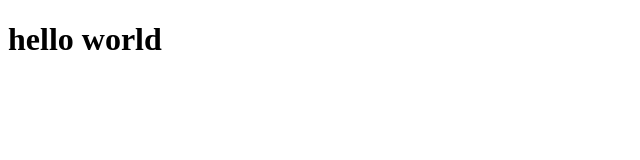
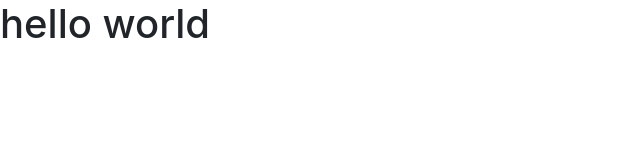
Before and after one commit to kystkyst/kystkyst.github.io, a plain HTML site: page index.html in a window 1280 px wide. Shown: the whole page, without its empty margins (0-640 px from the left). Drawn offline with nearby package versions, Linux system fonts and the light colour scheme.

Commit message:
Add files via upload

```diff
--- a/index.html
+++ b/index.html
@@ -3,6 +3,7 @@
 <head>
     <meta charset="UTF-8">
     <meta name="viewport" content="width=device-width, initial-scale=1.0">
+    <link rel="stylesheet" href="https://stackpath.bootstrapcdn.com/bootstrap/4.5.2/css/bootstrap.min.css" integrity="sha384-JcKb8q3iqJ61gNV9KGb8thSsNjpSL0n8PARn9HuZOnIxN0hoP+VmmDGMN5t9UJ0Z" crossorigin="anonymous">
     <title>Document</title>
 </head>
 <body>
```
